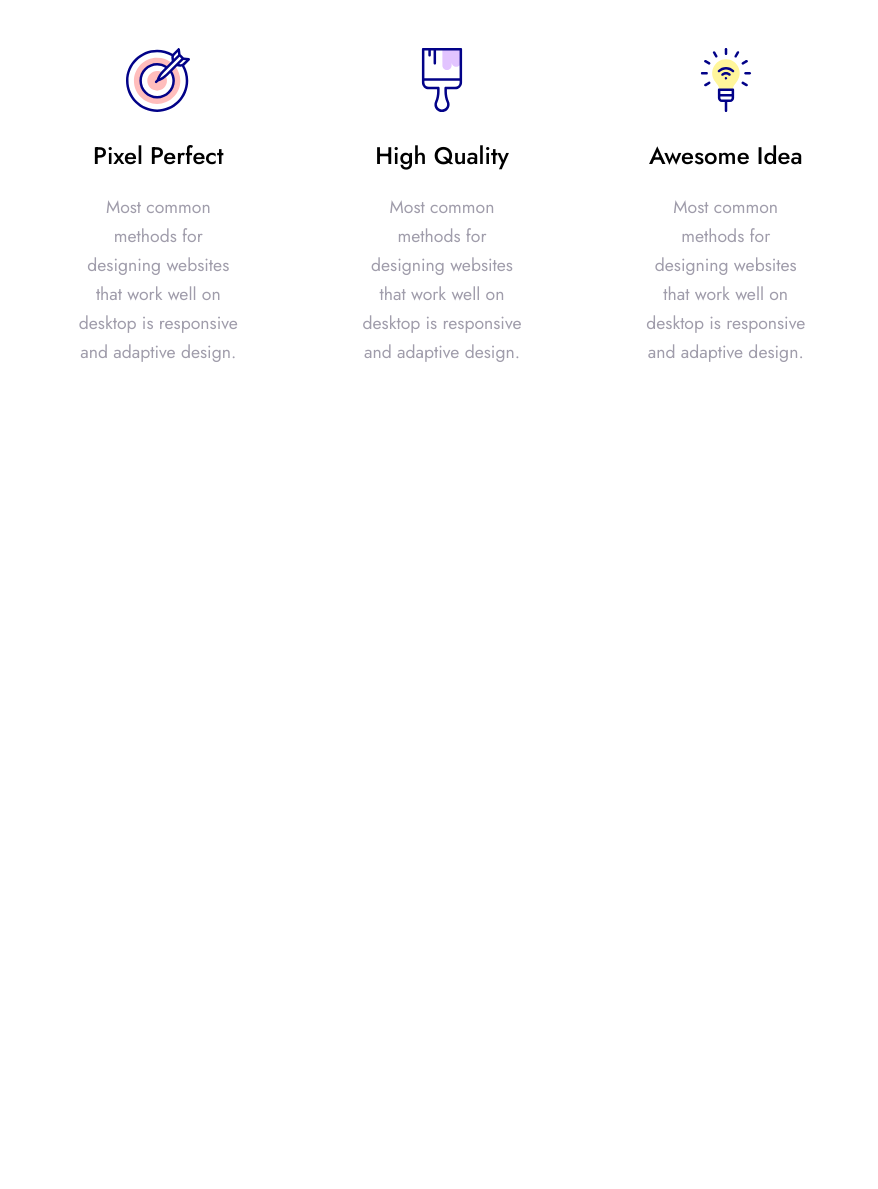
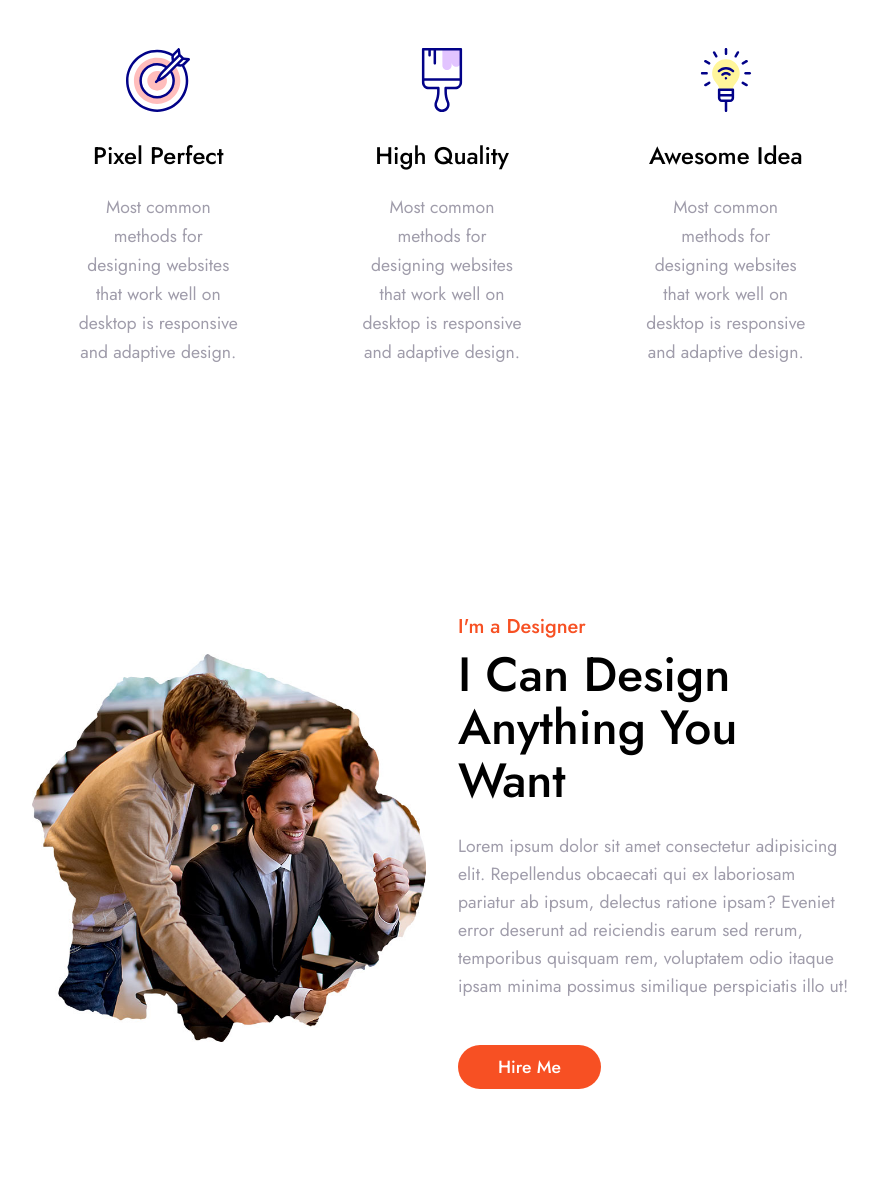
Before and after one commit to eastmann/art-muse, a plain HTML site: page index.html in a window 1280 px wide. Shown: the part 897-2086 px from the top of the page, without its empty margins (198-1076 px from the left). Before the commit the page ends 1409 px from the top, so only its background shows below. Drawn offline with nearby package versions, Linux system fonts and the light colour scheme.

Commit message:
Added HTML & CSS for About section

```diff
--- a/index.html
+++ b/index.html
@@ -55,26 +55,39 @@
     <section class="container sub-service" data-section="sub-service">
         <div class="items">
             <div class="sub-service__box">
-                <div class="sub-service__img">
+                <figure class="sub-service__img">
                     <img src="./images/target.svg" alt="">
-                </div>
+                </figure>
                 <h3>Pixel Perfect</h3>
                 <p>Most common methods for designing websites that work well on desktop is responsive and adaptive design.</p>
             </div>
             <div class="sub-service__box">
-                <div class="sub-service__img">
+                <figure class="sub-service__img">
                     <img src="./images/brush.svg" alt="">
-                </div>
+                </figure>
                 <h3>High Quality</h3>
                 <p>Most common methods for designing websites that work well on desktop is responsive and adaptive design.</p>
             </div>
             <div class="sub-service__box">
-                <div class="sub-service__img">
+                <figure class="sub-service__img">
                     <img src="./images/energy.svg" alt="">
-                </div>
+                </figure>
                 <h3>Awesome Idea</h3>
                 <p>Most common methods for designing websites that work well on desktop is responsive and adaptive design.</p>
             </div>
+        </div>
+    </section>
+
+    <!-- about -->
+    <section class="container about" data-section="about">
+        <figure class="about__img">
+            <img src="./images/about.jpg" alt="">
+        </figure>
+        <div class="about__text">
+            <h3>I'm a Designer</h3>
+            <h2>I Can Design Anything You Want</h2>
+            <p>Lorem ipsum dolor sit amet consectetur adipisicing elit. Repellendus obcaecati qui ex laboriosam pariatur ab ipsum, delectus ratione ipsam? Eveniet error deserunt ad reiciendis earum sed rerum, temporibus quisquam rem, voluptatem odio itaque ipsam minima possimus similique perspiciatis illo ut!</p>
+            <a class="home__btn" href="#">Hire Me</a>
         </div>
     </section>
 
--- a/styles.css
+++ b/styles.css
@@ -298,3 +298,38 @@ body {
     font-size: var(--p-font);
     line-height: 29px;
 }
+
+/* about */
+.about {
+    display: grid;
+    grid-template-columns: repeat(2, 2fr);
+    align-items: center;
+    gap: 2rem;
+}
+
+.about__img img {
+    width: 540px;
+}
+
+.about__text h2 {
+    margin: 8px 0 25px 0;
+
+    font-size: var(--h2-font);
+    font-weight: 500;
+    line-height: 1.1;
+}
+
+.about__text h3 {
+    color: var(--main-color);
+    font-size: 20px;
+    font-weight: 500;
+}
+
+.about__text p {
+    max-width: 550px;
+    margin-bottom: 45px;
+
+    color: var(--second-color);
+    font-size: var(--p-font);
+    line-height: 28px;
+}
```
